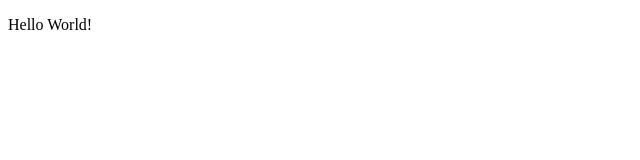
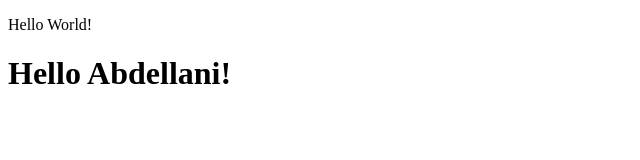
Before and after one commit to tijazz/Microverse-html, a plain HTML site: page index.html in a window 1280 px wide. Shown: the whole page, without its empty margins (0-640 px from the left). Drawn offline with Linux system fonts and the light colour scheme.

Commit message:
Hello Abdellani from Abdulazeez

```diff
--- a/index.html
+++ b/index.html
@@ -22,6 +22,7 @@
 
     -->
     <p>Hello World!</p>
+    <h1>Hello Abdellani!</h1>
     <script  src="js/index.js"></script>
   </body>
 </html>
```
